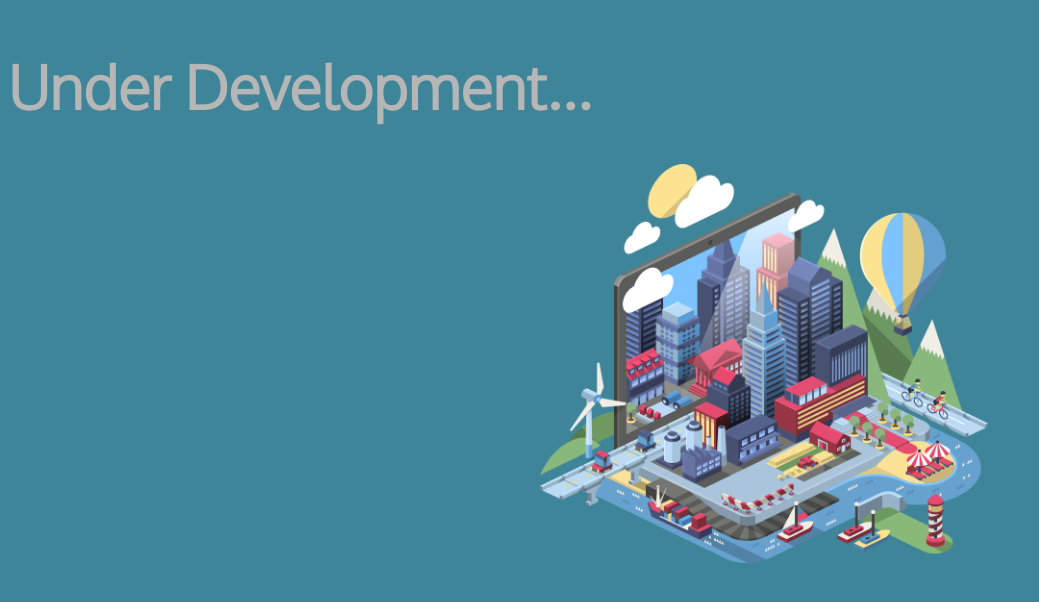
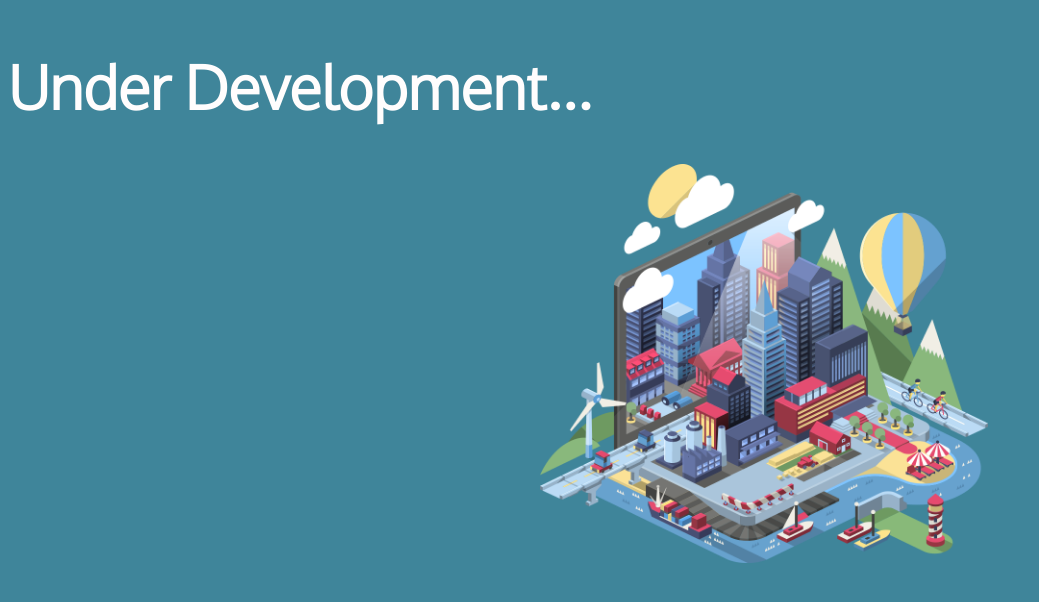
Before and after one commit to Thomas-Cottis-21/Under_Development, a plain HTML site: page index.html in a window 1280 px wide. Shown: the whole page, without its empty margins (0-1039 px from the left). Drawn offline with Linux system fonts and the light colour scheme.

Commit message:
Changed title from gray to white

```diff
--- a/assets/css/mystyle.css
+++ b/assets/css/mystyle.css
@@ -17,7 +17,7 @@ main .title {
     width: 100%;
     font-family: 'Oxygen', sans-serif;
     font-size: 30px;
-    color: #b6b6b6;
+    color: #fffdfd;
 }
 main .png {
     display: flex;
```
